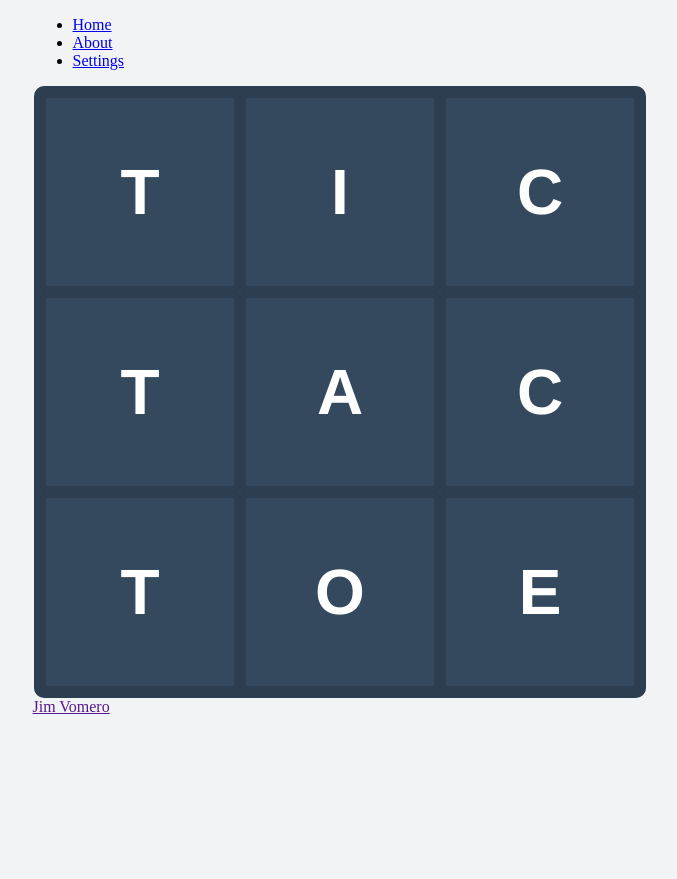
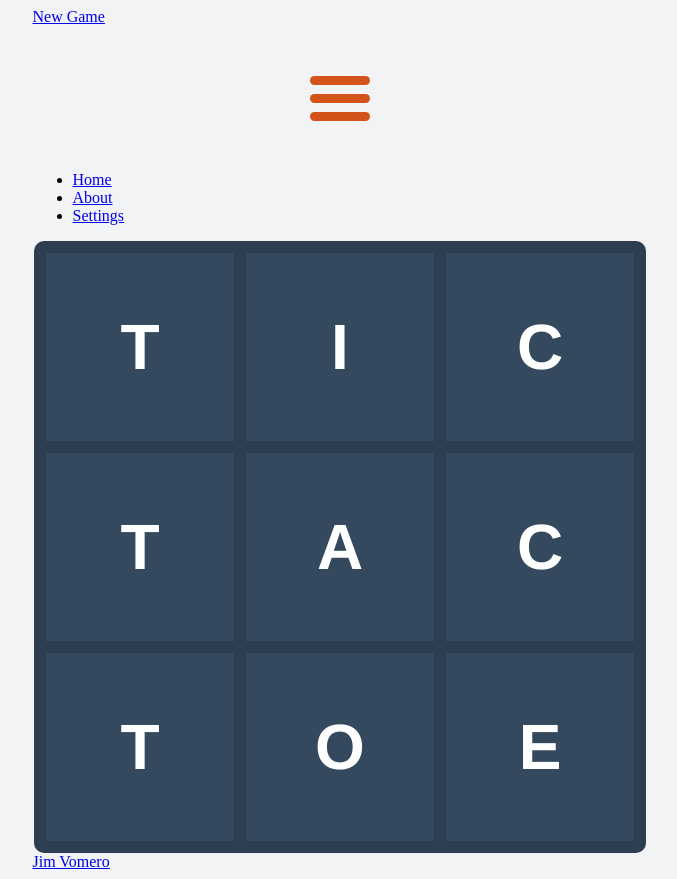
Before and after one commit to nJim/tictactoe-js, a React (Create React App) app: page / in a window 1280 px wide. Shown: the whole page, without its empty margins (300-977 px from the left). Before the commit the page ends 800 px from the top, so only its background shows below. Built offline with nearby package versions, Linux system fonts and the light colour scheme.

Commit message:
Builds header elements.

```diff
--- a/src/App.js
+++ b/src/App.js
@@ -1,7 +1,7 @@
 import React from "react";
 import { BrowserRouter as Router, Switch, Route } from "react-router-dom";
 import "./App.css";
-import Nav from "./Nav";
+import Header from "./Header";
 import Board from "./Board";
 import Footer from "./Footer";
 import Welcome from "./Welcome";
@@ -9,7 +9,7 @@ import Welcome from "./Welcome";
 const App = () => (
   <Router>
     <div className="layout">
-      <Nav />
+      <Header />
       <Switch>
         <Route path="/about">
           <>about</>
--- a/src/Board.js
+++ b/src/Board.js
@@ -12,7 +12,7 @@ const Board = () => {
     const updated = [...values];
     updated[id] = currentPlayer;
     setValues(updated);
-    setPlayer(currentPlayer == "X" ? "O" : "X");
+    setPlayer(currentPlayer === "X" ? "O" : "X");
   };
 
   const handleClear = () => {
--- a/src/Footer.js
+++ b/src/Footer.js
@@ -2,7 +2,7 @@ import React from "react";
 
 const Footer = () => (
   <>
-    <a href="">Jim Vomero</a>
+    <a href="http://www.jimvomero.com">Jim Vomero</a>
   </>
 );
 
--- a/src/Grid.js
+++ b/src/Grid.js
@@ -1,4 +1,4 @@
-import React, { useState } from "react";
+import React from "react";
 import Box from "./Box";
 
 const Grid = ({ handleClick, values }) => (
--- /dev/null
+++ b/src/Header.js
@@ -0,0 +1,12 @@
+import React from "react";
+import { Link } from "react-router-dom";
+import Nav from "./Nav";
+
+const Header = () => (
+  <>
+    <Link to="/play">New Game</Link>
+    <Nav />
+  </>
+);
+
+export default Header;
--- a/src/Nav.js
+++ b/src/Nav.js
@@ -2,6 +2,12 @@ import React from "react";
 import { Link } from "react-router-dom";
 
 const Nav = () => (
+  <>
+    <div id="nav-icon">
+      <span></span>
+      <span></span>
+      <span></span>
+    </div>
     <nav>
       <ul>
         <li>
@@ -15,6 +21,7 @@ const Nav = () => (
         </li>
       </ul>
     </nav>
+  </>
 );
 
 export default Nav;
--- a/src/Welcome.js
+++ b/src/Welcome.js
@@ -1,4 +1,4 @@
-import React, { useState } from "react";
+import React from "react";
 import Grid from "./Grid";
 
 const Welcome = () => {
--- a/src/index.css
+++ b/src/index.css
@@ -29,3 +29,71 @@ body {
   justify-content: center;
   align-items: center;
 }
+
+#nav-icon {
+  width: 60px;
+  height: 45px;
+  position: relative;
+  margin: 50px auto;
+  -webkit-transform: rotate(0deg);
+  -moz-transform: rotate(0deg);
+  -o-transform: rotate(0deg);
+  transform: rotate(0deg);
+  -webkit-transition: 0.5s ease-in-out;
+  -moz-transition: 0.5s ease-in-out;
+  -o-transition: 0.5s ease-in-out;
+  transition: 0.5s ease-in-out;
+  cursor: pointer;
+}
+
+#nav-icon span {
+  display: block;
+  position: absolute;
+  height: 9px;
+  width: 100%;
+  background: #d3531a;
+  border-radius: 9px;
+  opacity: 1;
+  left: 0;
+  -webkit-transform: rotate(0deg);
+  -moz-transform: rotate(0deg);
+  -o-transform: rotate(0deg);
+  transform: rotate(0deg);
+  -webkit-transition: 0.25s ease-in-out;
+  -moz-transition: 0.25s ease-in-out;
+  -o-transition: 0.25s ease-in-out;
+  transition: 0.25s ease-in-out;
+}
+
+#nav-icon span:nth-child(1) {
+  top: 0px;
+}
+
+#nav-icon span:nth-child(2) {
+  top: 18px;
+}
+
+#nav-icon span:nth-child(3) {
+  top: 36px;
+}
+
+#nav-icon.open span:nth-child(1) {
+  top: 18px;
+  -webkit-transform: rotate(135deg);
+  -moz-transform: rotate(135deg);
+  -o-transform: rotate(135deg);
+  transform: rotate(135deg);
+}
+
+#nav-icon.open span:nth-child(2) {
+  opacity: 0;
+  left: -60px;
+}
+
+#nav-icon.open span:nth-child(3) {
+  top: 18px;
+  -webkit-transform: rotate(-135deg);
+  -moz-transform: rotate(-135deg);
+  -o-transform: rotate(-135deg);
+  transform: rotate(-135deg);
+}
```
Lines whose indentation alone changed are shown as unchanged.
